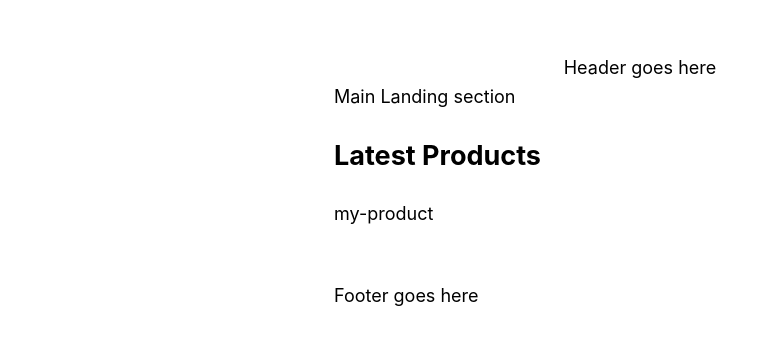
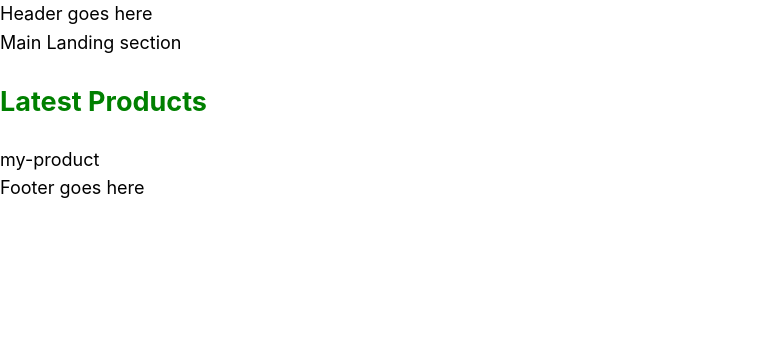
Before and after one commit to Ching-Yi-Lin/clay-showroom-frontend, a Next.js app: page / in a window 1280 px wide. Shown: the top 344 px of the page, without its empty margins (0-778 px from the left). Built offline with nearby package versions, Linux system fonts and the light colour scheme.

Commit message:
updated style

```diff
--- a/components/layout.js
+++ b/components/layout.js
@@ -1,7 +1,5 @@
 import Head from "next/head";
 import Image from "next/image";
-import styles from "./layout.module.css";
-import utilStyles from "../styles/utils.module.css";
 import Link from "next/link";
 
 const name = "Your Name";
@@ -9,7 +7,7 @@ export const siteTitle = "Next.js Sample Website";
 
 export default function Layout({ children, home }) {
   return (
-    <div className={styles.container}>
+    <div>
       <Head>
         <link rel="icon" href="/favicon.ico" />
         <meta
@@ -25,7 +23,7 @@ export default function Layout({ children, home }) {
         <meta name="og:title" content={siteTitle} />
         <meta name="twitter:card" content="summary_large_image" />
       </Head>
-      <header className={styles.header}>
+      <header>
         Header goes here
         {home ? (
           <> </>
@@ -43,9 +41,9 @@ export default function Layout({ children, home }) {
                 />
               </a>
             </Link>
-            <h2 className={utilStyles.headingLg}>
+            <h2>
               <Link href="/">
-                <a className={utilStyles.colorInherit}>{name}</a>
+                <a>{name}</a>
               </Link>
             </h2>
           </>
@@ -53,7 +51,7 @@ export default function Layout({ children, home }) {
       </header>
       <main>{children}</main>
 
-      <footer className={styles.backToHome}>
+      <footer>
         Footer goes here
         {!home && (
           <Link href="/">
--- a/components/layout.module.css
+++ /dev/null
@@ -1,15 +0,0 @@
-.container {
-    max-width: 36rem;
-    padding: 0 1rem;
-    margin: 3rem auto 6rem;
-  }
-
-  .header {
-    display: flex;
-    flex-direction: column;
-    align-items: center;
-  }
-
-  .backToHome {
-    margin: 3rem 0 0;
-  }
--- a/package.json
+++ b/package.json
@@ -6,7 +6,6 @@
     "start": "next start"
   },
   "dependencies": {
-    "gray-matter": "^4.0.3",
     "next": "latest",
     "react": "17.0.2",
     "react-dom": "17.0.2"
--- a/pages/index.js
+++ b/pages/index.js
@@ -20,6 +20,13 @@ export default function Home({ latestProductsData }) {
           ))}
         </div>
       </section>
+      <style jsx>
+        {`
+          h2 {
+            color: green;
+          }
+        `}
+      </style>
     </Layout>
   );
 }
--- a/styles/utils.module.css
+++ /dev/null
@@ -1,52 +0,0 @@
-.heading2Xl {
-    font-size: 2.5rem;
-    line-height: 1.2;
-    font-weight: 800;
-    letter-spacing: -0.05rem;
-    margin: 1rem 0;
-  }
-
-  .headingXl {
-    font-size: 2rem;
-    line-height: 1.3;
-    font-weight: 800;
-    letter-spacing: -0.05rem;
-    margin: 1rem 0;
-  }
-
-  .headingLg {
-    font-size: 1.5rem;
-    line-height: 1.4;
-    margin: 1rem 0;
-  }
-
-  .headingMd {
-    font-size: 1.2rem;
-    line-height: 1.5;
-  }
-
-  .borderCircle {
-    border-radius: 9999px;
-  }
-
-  .colorInherit {
-    color: inherit;
-  }
-
-  .padding1px {
-    padding-top: 1px;
-  }
-
-  .list {
-    list-style: none;
-    padding: 0;
-    margin: 0;
-  }
-
-  .listItem {
-    margin: 0 0 1.25rem;
-  }
-
-  .lightText {
-    color: #666;
-  }
```
